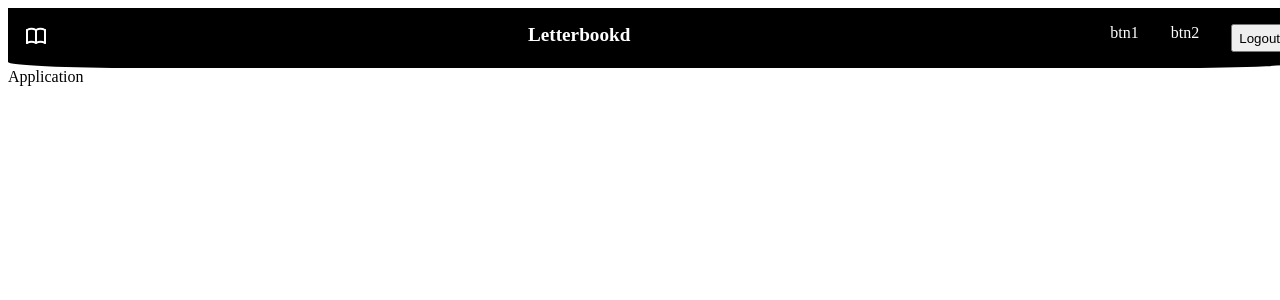
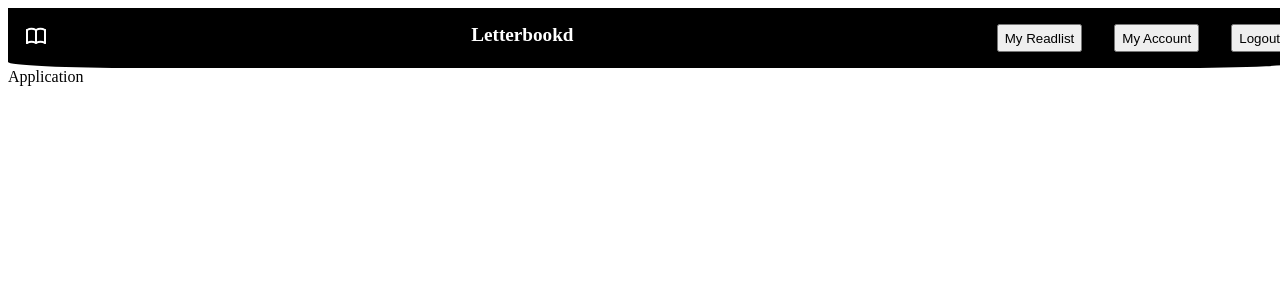
Before and after one commit to lhoogenraad/letterbookd, a Next.js app in the folder client/: page / in a window 1280 px wide. Shown: the top 300 px of the page. Built offline with nearby package versions, Linux system fonts and the light colour scheme.

Commit message:
feat: Added new buttons

```diff
--- a/client/components/nav/logoutButton.tsx
+++ b/client/components/nav/logoutButton.tsx
@@ -18,7 +18,9 @@ export default function LogoutButton() {
 
 	return (
 		<Button
-			variant="filled"
+			className="logout-btn"
+			variant="subtle"
+			color="rgb(100, 200, 150)"
 			onClick={() => logout()}
 		>
 		Logout
--- a/client/components/nav/navbar.css
+++ b/client/components/nav/navbar.css
@@ -21,3 +21,7 @@
 	flex-direction: row;
 	gap: 2rem;
 }
+
+.navbar-btn .root {
+	color: purple;
+}
--- a/client/components/nav/navbar.tsx
+++ b/client/components/nav/navbar.tsx
@@ -1,9 +1,18 @@
+"use client"
+// Client side rendered for nooow
+
 import "./navbar.css"
 import { IconBook } from '@tabler/icons-react';
 import LogoutButton from './logoutButton.tsx';
+import { Button } from '@mantine/core';
+import notify from 'util/notify/notify';
 
 
 export default function Navbar() {
+	const notifyNotImplemented = (resourceName: string) => {
+		notify.info({message: `${resourceName} not yet implemented, sorry!`});
+	}
+
 	return (
 		<div className="navbar-container">
 			<div className="icon">
@@ -15,8 +24,10 @@ export default function Navbar() {
 			</div>
 
 			<div className="navbar-btns">
-				<div>btn1</div>
-				<div>btn2</div>
+				<Button className="navbar-btn" variant="light" color="gray"
+					onClick = {() => notifyNotImplemented('My Readlist')}>My Readlist</Button>
+				<Button className="navbar-btn" variant="light" color="gray"
+					onClick = {() => notifyNotImplemented('My Account')}>My Account</Button>
 				<LogoutButton />
 			</div>
 		</div>
```
